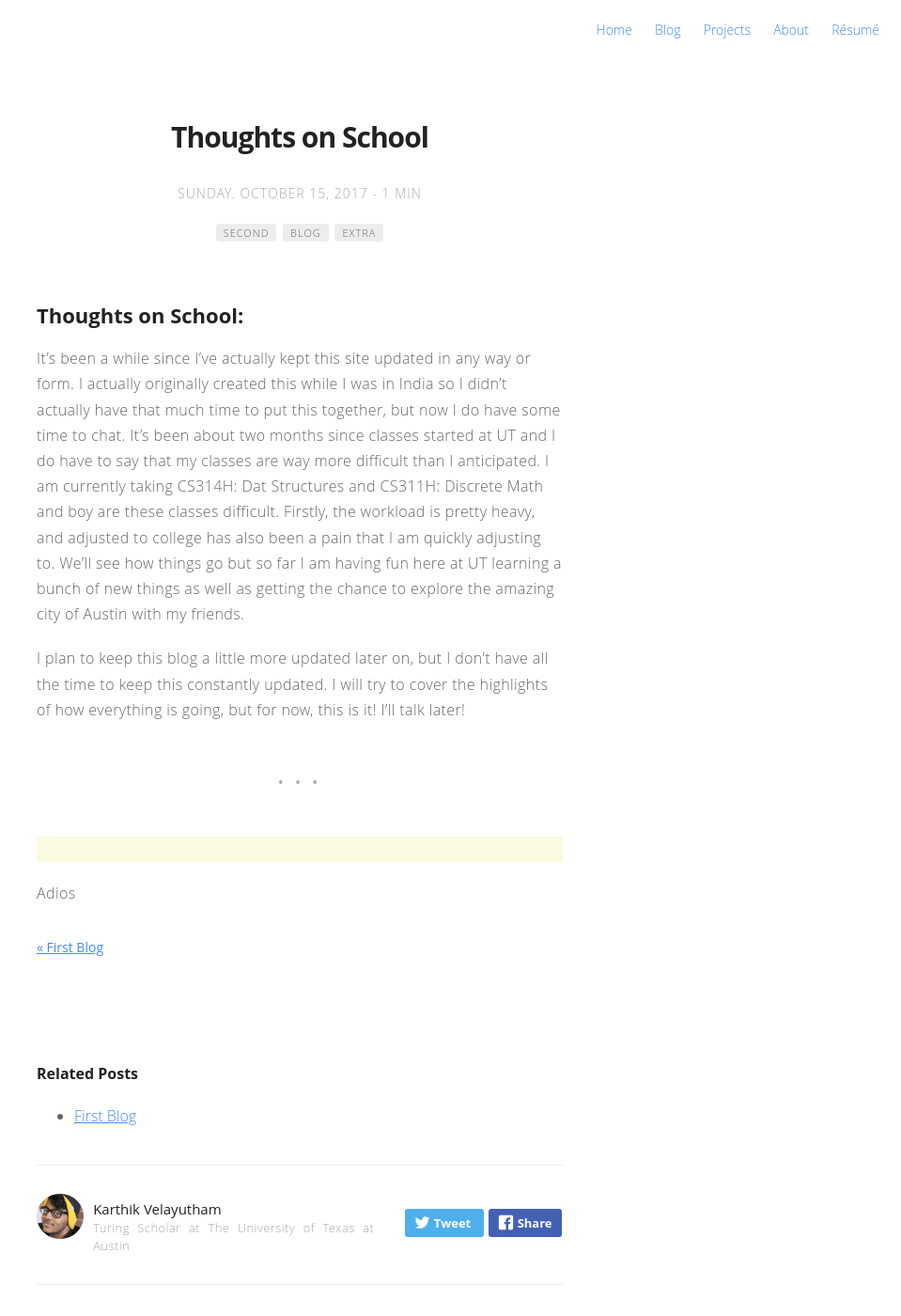
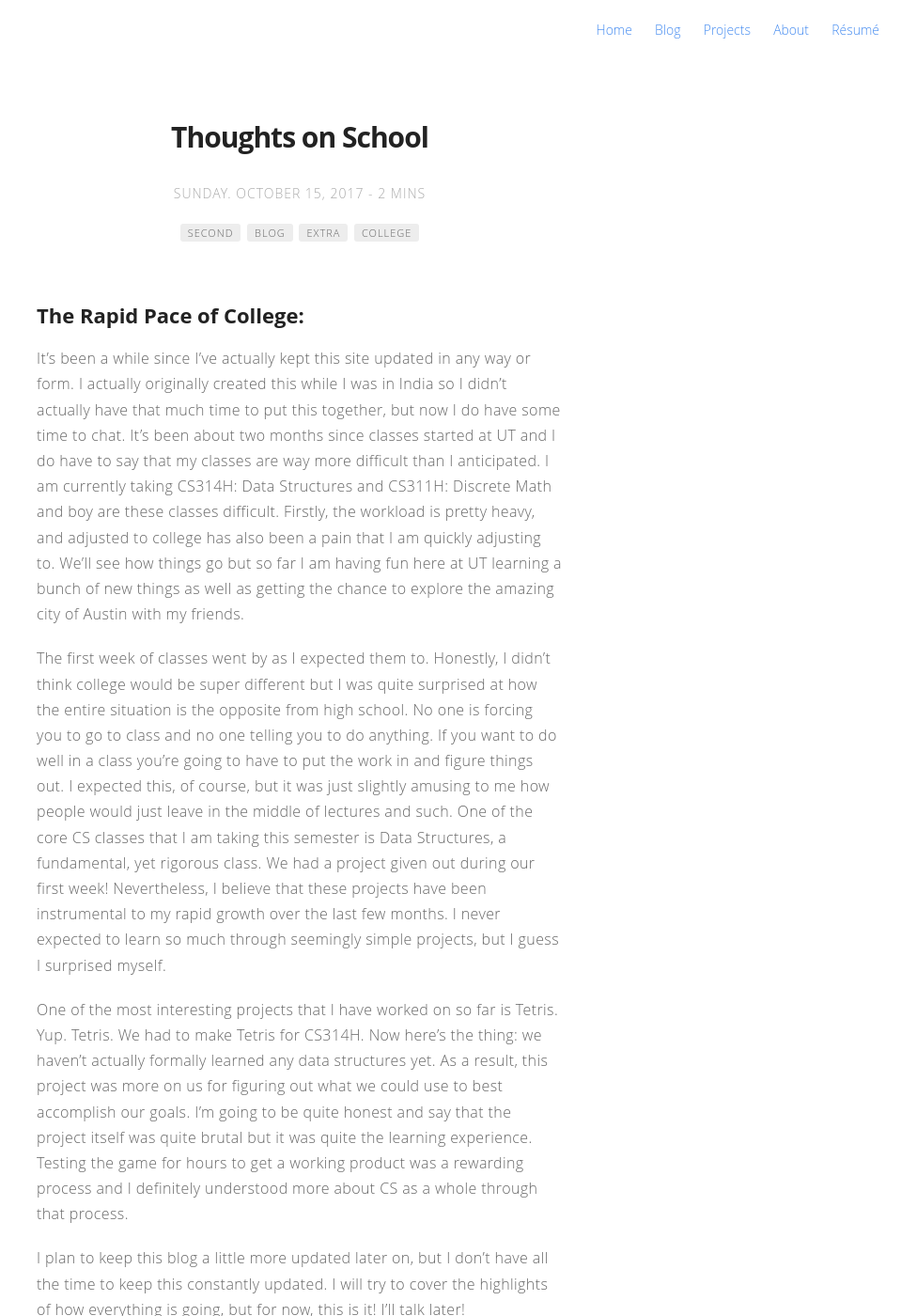
Before and after one commit to pyrito/pyrito.github.io, a Jekyll site: the page built from _posts/2017-10-15-second-blog.markdown, in a window 1280 px wide and 1400 px high. Shown: the whole window at 94% size, without its empty margins (321-1280 px from the left). Built offline with Jekyll 4.4.1, drawn with Linux system fonts in a browser that asks for light colours; comment, search, counter and statistics services are not loaded.

Commit message:
updated the second blog

```diff
--- a/_posts/2017-10-15-second-blog.markdown
+++ b/_posts/2017-10-15-second-blog.markdown
@@ -8,15 +8,20 @@ tag:
 - second
 - blog
 - extra
+- college
 category: blog
 star: true
 author: kvelayutham
 description: Just a quick update
 ---
 
-## Thoughts on School:
+## The Rapid Pace of College:
 
-It's been a while since I've actually kept this site updated in any way or form. I actually originally created this while I was in India so I didn't actually have that much time to put this together, but now I do have some time to chat. It's been about two months since classes started at UT and I do have to say that my classes are way more difficult than I anticipated. I am currently taking CS314H: Dat Structures and CS311H: Discrete Math and boy are these classes difficult. Firstly, the workload is pretty heavy, and adjusted to college has also been a pain that I am quickly adjusting to. We'll see how things go but so far I am having fun here at UT learning a bunch of new things as well as getting the chance to explore the amazing city of Austin with my friends.
+It's been a while since I've actually kept this site updated in any way or form. I actually originally created this while I was in India so I didn't actually have that much time to put this together, but now I do have some time to chat. It's been about two months since classes started at UT and I do have to say that my classes are way more difficult than I anticipated. I am currently taking CS314H: Data Structures and CS311H: Discrete Math and boy are these classes difficult. Firstly, the workload is pretty heavy, and adjusted to college has also been a pain that I am quickly adjusting to. We'll see how things go but so far I am having fun here at UT learning a bunch of new things as well as getting the chance to explore the amazing city of Austin with my friends.
+
+The first week of classes went by as I expected them to. Honestly, I didn't think college would be super different but I was quite surprised at how the entire situation is the opposite from high school. No one is forcing you to go to class and no one telling you to do anything. If you want to do well in a class you're going to have to put the work in and figure things out. I expected this, of course, but it was just slightly amusing to me how people would just leave in the middle of lectures and such. One of the core CS classes that I am taking this semester is Data Structures, a fundamental, yet rigorous class. We had a project given out during our first week! Nevertheless, I believe that these projects have been instrumental to my rapid growth over the last few months. I never expected to learn so much through seemingly simple projects, but I guess I surprised myself.
+
+One of the most interesting projects that I have worked on so far is Tetris. Yup. Tetris. We had to make Tetris for CS314H. Now here's the thing: we haven't actually formally learned any data structures yet. As a result, this project was more on us for figuring out what we could use to best accomplish our goals. I'm going to be quite honest and say that the project itself was quite brutal but it was quite the learning experience. Testing the game for hours to get a working product was a rewarding process and I definitely understood more about CS as a whole through that process.
 
 I plan to keep this blog a little more updated later on, but I don't have all the time to keep this constantly updated. I will try to cover the highlights of how everything is going, but for now, this is it! I'll talk later!
 <div class="breaker"></div>
```
